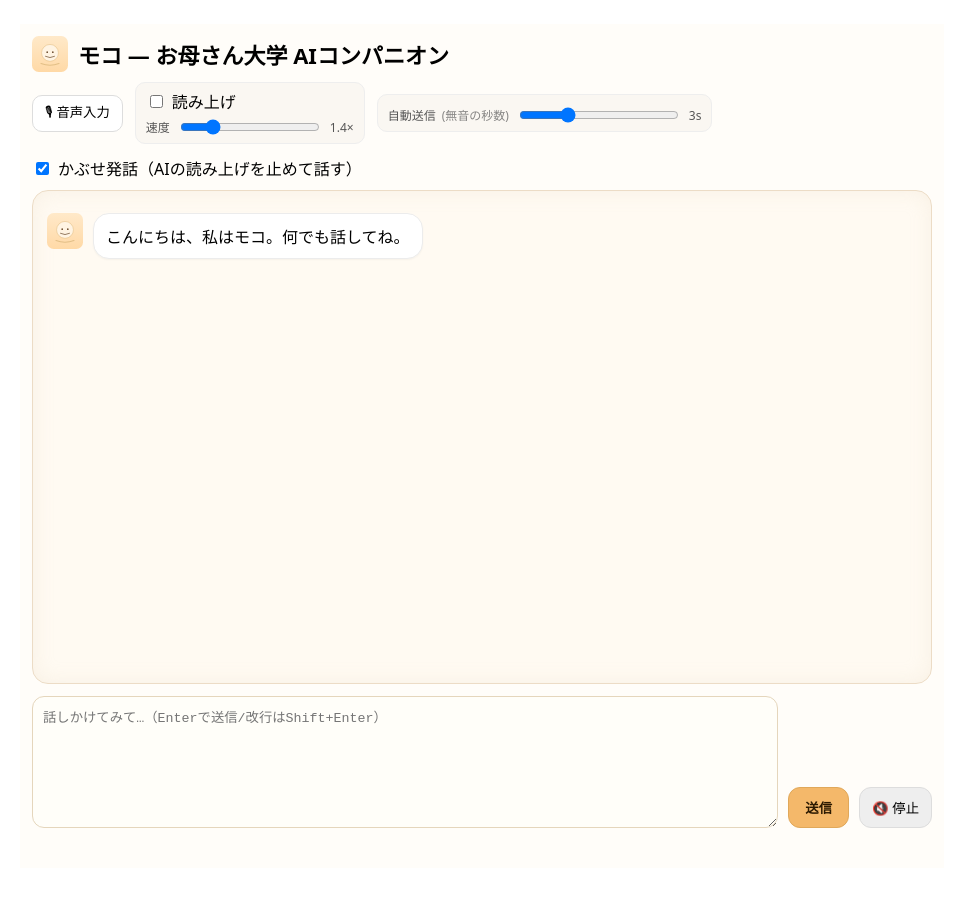
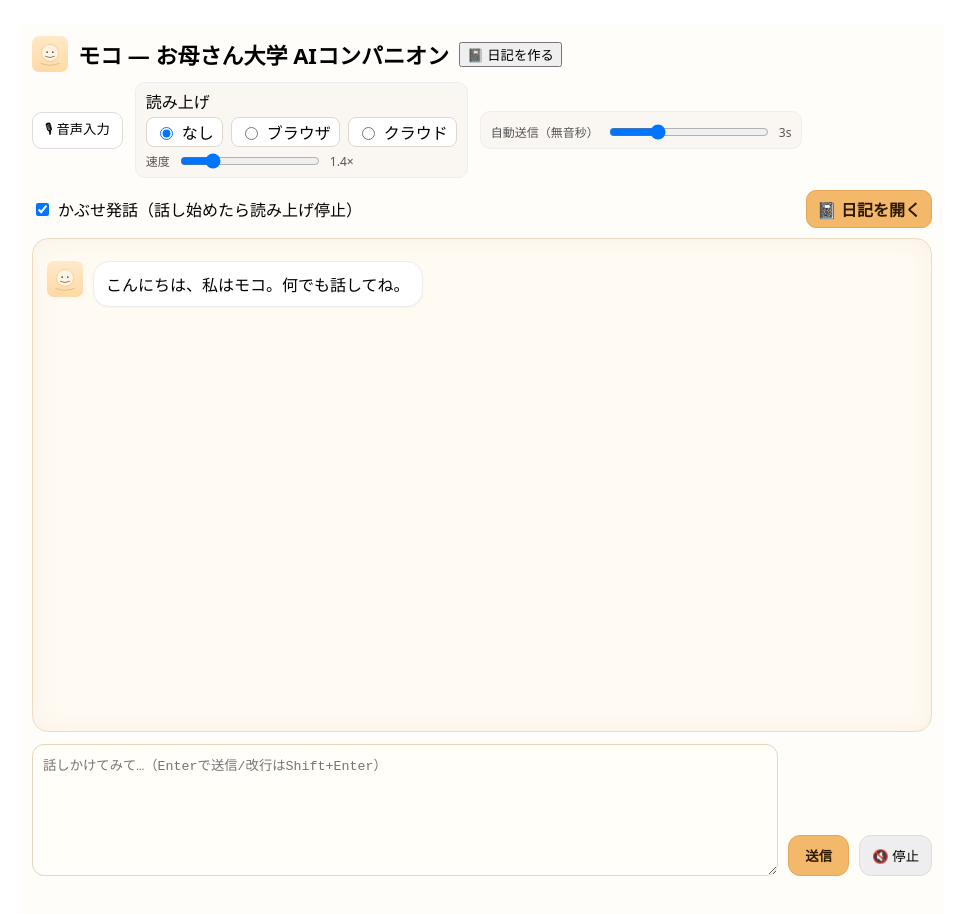
Before and after one commit to leo119ao-oss/moco-ai-companion, a Next.js app: page / in a window 1280 px wide. Shown: the top 914 px of the page, without its empty margins (158-1121 px from the left). Before the commit the page ends 892 px from the top, so only its background shows below. Built offline with nearby package versions, Linux system fonts and the light colour scheme.

Commit message:
Add files via upload

```diff
--- a/components/Toolbar.jsx
+++ b/components/Toolbar.jsx
@@ -1,9 +1,10 @@
 // components/Toolbar.jsx
 export default function Toolbar({
   onMicToggle, listening,
-  ttsEnabled, setTtsEnabled, ttsRate, setTtsRate,
+  ttsMode, setTtsMode, ttsRate, setTtsRate,
   autoSendDelay, setAutoSendDelay,
   onBargeInToggle, bargeInEnabled,
+  ttsProvider, setTtsProvider
 }){
   return (
     <div style={styles.wrap}>
@@ -12,10 +13,30 @@ export default function Toolbar({
       </button>
 
       <div style={styles.group}>
-        <label style={styles.label}>
-          <input type="checkbox" checked={ttsEnabled} onChange={e=>setTtsEnabled(e.target.checked)} />
-          読み上げ
-        </label>
+        <div style={styles.label}>読み上げ</div>
+        <div style={styles.row}>
+          <label style={styles.badge}>
+            <input type="radio" name="tts" value="off"
+              checked={ttsMode==="off"} onChange={()=>setTtsMode("off")} />
+            なし
+          </label>
+          <label style={styles.badge}>
+            <input type="radio" name="tts" value="browser"
+              checked={ttsMode==="browser"} onChange={()=>setTtsMode("browser")} />
+            ブラウザ
+          </label>
+          <label style={styles.badge}>
+            <input type="radio" name="tts" value="cloud"
+              checked={ttsMode==="cloud"} onChange={()=>setTtsMode("cloud")} />
+            クラウド
+          </label>
+          {ttsMode==="cloud" && (
+            <select value={ttsProvider} onChange={e=>setTtsProvider(e.target.value)} style={styles.select}>
+              <option value="openai">OpenAI</option>
+              <option value="elevenlabs">ElevenLabs</option>
+            </select>
+          )}
+        </div>
         <div style={styles.row}>
           <span style={styles.small}>速度</span>
           <input type="range" min="1.0" max="3.0" step="0.1"
@@ -27,9 +48,7 @@ export default function Toolbar({
 
       <div style={styles.group}>
         <div style={styles.row}>
-          <span style={styles.small}>自動送信
-            <span style={{ marginLeft: 6, opacity: .7 }}>(無音の秒数)</span>
-          </span>
+          <span style={styles.small}>自動送信（無音秒）</span>
           <input type="range" min="1" max="8" step="1"
             value={autoSendDelay} onChange={e=>setAutoSendDelay(parseInt(e.target.value))}
             style={{ width: 160 }} />
@@ -40,8 +59,10 @@ export default function Toolbar({
       <label style={styles.label}>
         <input type="checkbox" checked={bargeInEnabled}
           onChange={e=>onBargeInToggle(e.target.checked)} />
-        かぶせ発話（AIの読み上げを止めて話す）
+        かぶせ発話（話し始めたら読み上げ停止）
       </label>
+
+      <a href="/diary" target="_blank" rel="noreferrer" style={styles.diaryLink}>📓 日記を開く</a>
     </div>
   );
 }
@@ -52,5 +73,8 @@ const styles = {
   group: { border:"1px solid #eee", padding:"6px 10px", borderRadius:10, background:"#faf7f2" },
   label: { display:"flex", alignItems:"center", gap:6 },
   row: { display:"flex", alignItems:"center", gap:8, marginTop:4 },
-  small: { fontSize:12, color:"#555" }
+  small: { fontSize:12, color:"#555" },
+  badge: { display:"flex", alignItems:"center", gap:6, padding:"2px 8px", border:"1px solid #e0d8cd", borderRadius:8, background:"#fff" },
+  select: { padding:"4px 6px", borderRadius:8, border:"1px solid #ddd" },
+  diaryLink: { marginLeft:"auto", textDecoration:"none", background:"#f4b86a", color:"#2b1900", padding:"6px 10px", borderRadius:10, border:"1px solid #e0a85a", fontWeight:600 }
 };
--- a/pages/index.js
+++ b/pages/index.js
@@ -29,36 +29,53 @@ export default function Home(){
   ]);
   const [input, setInput] = useState("");
   const [loading, setLoading] = useState(false);
-  const [interim, setInterim] = useState("");           // 音声の途中経過表示
+  const [interim, setInterim] = useState("");
   const [listening, setListening] = useState(false);
-  const [ttsEnabled, setTtsEnabled] = useState(false);
-  const [ttsRate, setTtsRate] = useState(1.4);          // 既定を少し速め
-  const [autoSendDelay, setAutoSendDelay] = useState(3);// 無音→自動送信 秒
+  const [ttsMode, setTtsMode] = useState("off"); // off | browser | cloud
+  const [ttsRate, setTtsRate] = useState(1.4);
+  const [ttsProvider, setTtsProvider] = useState("openai");
+  const [autoSendDelay, setAutoSendDelay] = useState(3);
   const [bargeInEnabled, setBargeInEnabled] = useState(true);
 
   const bottomRef = useRef(null);
   const recRef = useRef(null);
   const silenceTimerRef = useRef(null);
+  const audioRef = useRef(null);
 
   useEffect(()=>{
     bottomRef.current?.scrollIntoView({ behavior:"smooth" });
-    if(ttsEnabled){
-      const last = messages.at(-1);
-      if(last?.role === "assistant" && typeof window !== "undefined"){
-        const utt = new SpeechSynthesisUtterance(last.text);
-        utt.lang = "ja-JP";
-        utt.rate = ttsRate;     // 速度を反映
-        if(bargeInEnabled){
-          // 認識開始時にAI読み上げを止められるようにする
-          utt.onstart = () => { /* no-op */ };
-        }
-        window.speechSynthesis.cancel();
-        window.speechSynthesis.speak(utt);
-      }
+
+    const last = messages.at(-1);
+    if(!last || last.role !== "assistant") return;
+
+    if(ttsMode === "browser"){
+      const utt = new SpeechSynthesisUtterance(last.text);
+      utt.lang = "ja-JP";
+      utt.rate = ttsRate;
+      window.speechSynthesis.cancel();
+      window.speechSynthesis.speak(utt);
+    } else if (ttsMode === "cloud"){
+      (async () => {
+        try{
+          const url = ttsProvider === "elevenlabs" ? "/api/tts/elevenlabs" : "/api/tts/openai";
+          const r = await fetch(url, {
+            method:"POST",
+            headers:{ "Content-Type":"application/json" },
+            body: JSON.stringify({ text: last.text })
+          });
+          if(!r.ok) return;
+          const blob = await r.blob();
+          const au = new Audio(URL.createObjectURL(blob));
+          au.playbackRate = ttsRate; // クラウド音声でも再生速度はクライアントで変更
+          // かぶせ発話時用に停止できるよう保持
+          if(audioRef.current){ audioRef.current.pause(); }
+          audioRef.current = au;
+          await au.play();
+        }catch{}
+      })();
     }
-  }, [messages, ttsEnabled, ttsRate, bargeInEnabled]);
+  }, [messages, ttsMode, ttsRate, ttsProvider]);
 
-  // 記録（localStorage簡易ログ）
   useEffect(()=>{
     if (typeof window === "undefined") return;
     const store = JSON.parse(localStorage.getItem("moco_sessions") || "[]");
@@ -66,13 +83,12 @@ export default function Home(){
     localStorage.setItem("moco_sessions", JSON.stringify(store.slice(-50)));
   }, [messages]);
 
-  // 音声認識セットアップ
   useEffect(()=>{
     if(!SR) return;
     const rec = new SR();
     rec.lang = "ja-JP";
-    rec.interimResults = true;      // 途中経過を得る
-    rec.continuous = true;          // 継続的に取り続け無音でendにならない端末向け
+    rec.interimResults = true;
+    rec.continuous = true;
 
     rec.onresult = (e) => {
       let finalText = "";
@@ -85,25 +101,25 @@ export default function Home(){
       }
       if (finalText){
         setInput(prev => (prev ? prev + " " : "") + finalText.trim());
-        setInterim(""); // 確定したら消す
-        resetSilenceTimer(); // 無音タイマー再スタート
+        setInterim("");
+        resetSilenceTimer();
       } else {
-        setInterim(interimText);     // 途中経過を表示
+        setInterim(interimText);
       }
     };
     rec.onstart = () => {
       setListening(true);
-      if (bargeInEnabled && typeof window !== "undefined"){
-        window.speechSynthesis.cancel(); // かぶせ発話で読み上げ停止
+      if(bargeInEnabled){
+        window.speechSynthesis?.cancel();
+        if(audioRef.current) audioRef.current.pause();
       }
       resetSilenceTimer();
     };
     rec.onend = () => {
       setListening(false);
-      // 一部ブラウザは自動で止まるので、無音タイマーで送信を評価
       triggerAutoSend();
     };
-    rec.onerror = () => { setListening(false); };
+    rec.onerror = () => setListening(false);
 
     recRef.current = rec;
   }, [bargeInEnabled]);
@@ -149,6 +165,29 @@ export default function Home(){
     }
   }
 
+  async function makeDiaryEntry(){
+    try{
+      const resp = await fetch("/api/diary", {
+        method:"POST",
+        headers:{ "Content-Type":"application/json" },
+        body: JSON.stringify({ messages })
+      });
+      const data = await resp.json();
+      const text = data.diary || "(日記を作れなかった…)";
+      // Save to diary store
+      const entry = {
+        id: Date.now(),
+        date: new Date().toISOString().slice(0,10),
+        title: "今日のよかったこと",
+        content: text
+      };
+      const ds = JSON.parse(localStorage.getItem("moco_diary_entries") || "[]");
+      ds.unshift(entry);
+      localStorage.setItem("moco_diary_entries", JSON.stringify(ds.slice(0,500)));
+      window.open("/diary", "_blank");
+    }catch{}
+  }
+
   function onKey(e){
     if(e.key === "Enter" && !e.shiftKey){
       e.preventDefault();
@@ -161,14 +200,16 @@ export default function Home(){
       <header style={styles.header}>
         <img src="/moco.svg" alt="moco" width={36} height={36} />
         <h1 style={{ margin:0, fontSize:22 }}>モコ — お母さん大学 AIコンパニオン</h1>
+        <button onClick={makeDiaryEntry} style={styles.diaryBtn}>📓 日記を作る</button>
       </header>
 
       <Toolbar
         onMicToggle={toggleMic} listening={listening}
-        ttsEnabled={ttsEnabled} setTtsEnabled={setTtsEnabled}
+        ttsMode={ttsMode} setTtsMode={setTtsMode}
         ttsRate={ttsRate} setTtsRate={setTtsRate}
         autoSendDelay={autoSendDelay} setAutoSendDelay={setAutoSendDelay}
         onBargeInToggle={setBargeInEnabled} bargeInEnabled={bargeInEnabled}
+        ttsProvider={ttsProvider} setTtsProvider={setTtsProvider}
       />
 
       <main style={styles.main}>
@@ -191,8 +232,8 @@ export default function Home(){
         <div style={{ display:"flex", gap:10 }}>
           <button onClick={send} disabled={loading} style={styles.sendBtn}>送信</button>
           <button onClick={()=>{
-            // 手動で読み上げ停止
-            if (typeof window !== "undefined") window.speechSynthesis.cancel();
+            window.speechSynthesis?.cancel();
+            if(audioRef.current) audioRef.current.pause();
           }} style={styles.stopBtn}>🔇 停止</button>
         </div>
       </section>
```
Also changed, not shown: app/api/tts/elevenlabs/route.js (added, +35 -0 lines), app/api/tts/openai/route.js (added, +31 -0 lines), app/lib/prompt.js (+9 -0 lines), pages/diary.js (added, +114 -0 lines), 1 other file (tests, documents, lock files or other folders).
